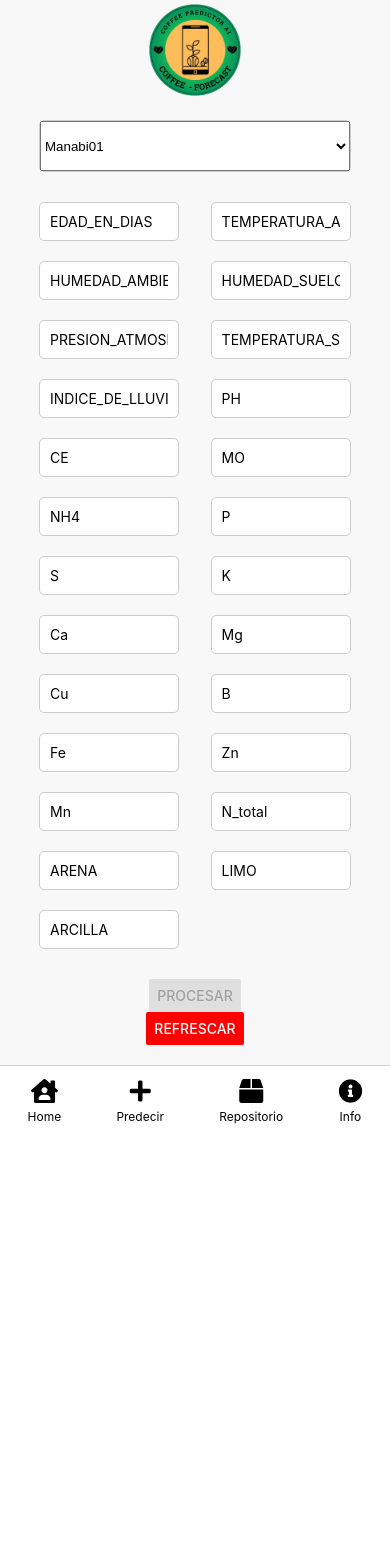
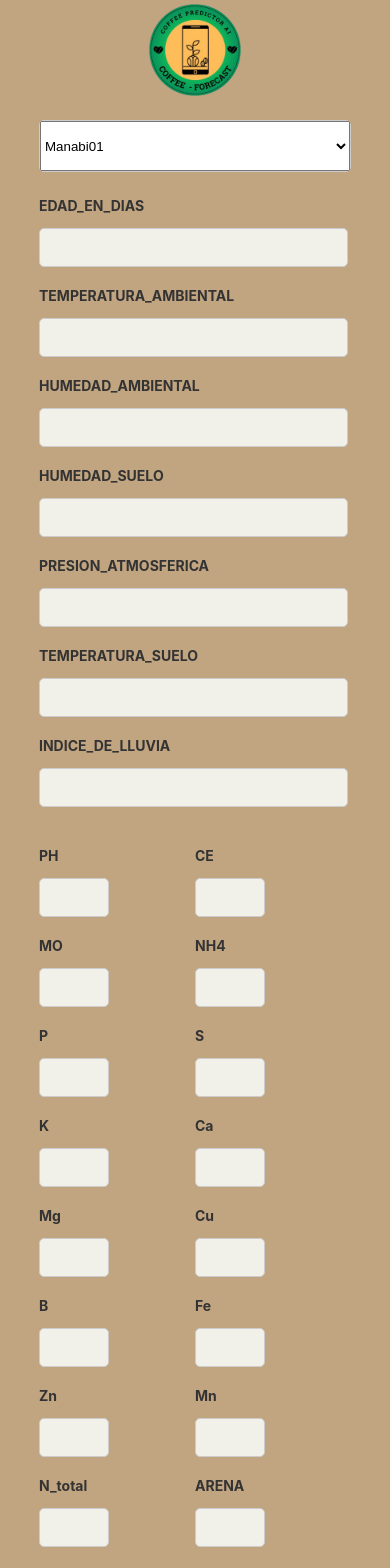
Before and after one commit to EmanuelVMec/PROYECTOCOFFE, a React Native app in the folder proyectcoffee-fix/: screen /SecondScreen in a window 390 px wide. Shown: the top 1568 px of the page. Before the commit the page ends 1135 px from the top, so only its background shows below. Built offline with nearby package versions, Linux system fonts and the light colour scheme.

Commit message:
version 3

```diff
--- a/proyectcoffee-fix/Info.tsx
+++ b/proyectcoffee-fix/Info.tsx
@@ -6,7 +6,7 @@ import Footer from './Footer'; // Asegúrate de que la ruta sea correcta
 const Info = () => {
   return (
     <SafeAreaView style={styles.safeArea}>
-      <ScrollView contentContainerStyle={styles.container}>
+      <ScrollView contentContainerStyle={[styles.container, { paddingBottom: 100 }]}>
         <View style={styles.header}>
           <FontAwesome5 name="coffee" size={28} color="#8B4513" />
           <Text style={styles.title}>COFFEE - FORECAST</Text>
@@ -15,7 +15,7 @@ const Info = () => {
         <View style={styles.section}>
           <Text style={styles.text}>
             El proyecto <Text style={styles.bold}>Desarrollo de una aplicación móvil de predicción automática de producción de café con Inteligencia Artificial </Text>
-            se centra en la creación de un modelo predictivo para optimizar la producción de café en el cantón La Maná.
+            se centra en la creación de una app predictiva para optimizar la producción de café en el sector de Sacha Wiwa en el canton La Maná.
           </Text>
         </View>
 
@@ -55,6 +55,7 @@ const Info = () => {
     <FontAwesome5 name="laptop-code" size={22} color="#FF5722" />
     <Text style={styles.subTitle}>Desarrollo de la Aplicación</Text>
   </View>
+
   <Text style={styles.text}>
     🚀 La aplicación fue desarrollada con <Text style={styles.bold}>React Native</Text>, un framework de código abierto creado por Meta.
   </Text>
@@ -64,7 +65,12 @@ const Info = () => {
   <Text style={styles.text}>
     🤖 La IA utiliza un modelo de aprendizaje basado en <Text style={styles.bold}>árboles de decisión</Text> almacenado en un archivo .pkl.
   </Text>
+  <Text style={styles.text}>
+    👨‍💻 Desarrolladores:{'\n'}
+    <Text style={styles.bold}>• Joshua Emanuel Vinces Manrique{'\n'}• Bryan Alexander Alvarez Real</Text>
+  </Text>
 </View>
+
       </ScrollView>
       <Footer />
     </SafeAreaView>
@@ -74,7 +80,7 @@ const Info = () => {
 const styles = StyleSheet.create({
   safeArea: {
     flex: 1,
-    backgroundColor: '#F4F4F4',
+    backgroundColor: '#c1a480',
   },
   container: {
     padding: 20,
--- a/proyectcoffee-fix/SecondScreen.tsx
+++ b/proyectcoffee-fix/SecondScreen.tsx
@@ -118,24 +118,53 @@ const SecondScreen = () => {
         <Image source={require('./assets/logoapp.png')} style={styles.logo} />
 
         <View style={styles.pickerContainer}>
-          <Picker selectedValue={selectedOption} style={styles.picker} onValueChange={handlePickerChange}>
-            <Picker.Item label="Manabi01" value="0" />
-            <Picker.Item label="Sarchimor" value="1" />
+  <Picker
+  selectedValue={selectedOption}
+  style={styles.picker}
+  onValueChange={handlePickerChange}
+>
+  <Picker.Item label="Manabi01" value="0" color="#003366" />
+  <Picker.Item label="Sarchimor" value="1" color="#003366" />
 </Picker>
 </View>
 
+
+     {/* Campos antes de PH (índice 0 al 6) */}
 <View style={styles.grid}>
-          {Object.keys(inputs).map((key, index) => (
+  {Object.keys(inputs)
+    .slice(0, 7)
+    .map((key, index) => (
+      <View key={index} style={styles.inputGroupSingle}>
+        <Text style={styles.label}>{key}</Text>
         <TextInput
-              key={index}
           style={styles.input}
-              placeholder={key}
           value={inputs[key]}
           keyboardType="numeric"
           onChangeText={(text) => handleInputChange(key, text)}
         />
+      </View>
     ))}
 </View>
+
+{/* Campos desde PH hasta ARCILLA (doble columna) */}
+<View style={styles.doubleColumnGrid}>
+  {Object.keys(inputs)
+    .slice(7)
+    .map((key, index) => (
+      <View key={index} style={styles.inputGroup}>
+        <Text style={styles.label}>{key}</Text>
+        <TextInput
+          style={styles.input}
+          value={inputs[key]}
+          keyboardType="numeric"
+          onChangeText={(text) => handleInputChange(key, text)}
+        />
+      </View>
+    ))}
+</View>
+
+
+
 
         <Button title="Procesar" onPress={handleSubmit} disabled={!isComplete} />
         <Button title="Refrescar" onPress={handleRefresh} color="red" />
@@ -157,12 +186,51 @@ const SecondScreen = () => {
 
 const styles = StyleSheet.create({
   scrollContainer: { flexGrow: 1 },
-  container: { flex: 1, backgroundColor: '#F8F8F8', alignItems: 'center', paddingBottom: 90 },
+  container: { flex: 1, backgroundColor: '#c1a480', alignItems: 'center', paddingBottom: 90 },
+  inputGroupSingle: {
+  width: '220%', // campo completo en una sola columna
+  marginVertical: 5,
+},
+
+inputGroup: {
+  width: '50%', // dos columnas
+  marginVertical: 5,
+},
+
+label: {
+  marginBottom: 4,
+  fontSize: 14,
+  color: '#333',
+  fontWeight: 'bold',
+},
+
+grid1: {
+  width: '80%',
+  marginBottom: 20,
+},
+
+doubleColumnGrid: {
+  flexDirection: 'row',
+  flexWrap: 'wrap',
+  justifyContent: 'space-between',
+  width: '80%',
+  marginBottom: 20,
+},
+
   logo: { width: 100, height: 100, marginBottom: 20 },
-  pickerContainer: { borderWidth: 1, borderColor: '#ccc', borderRadius: 5, marginBottom: 20, backgroundColor: '#FFF', width: '80%' },
+  pickerContainer: { borderWidth: 1, borderColor: '#ccc', borderRadius: 5, marginBottom: 20, backgroundColor: '#f1f0e9', width: '80%' },
   picker: { height: 50, width: '100%' },
   grid: { flexDirection: 'row', flexWrap: 'wrap', justifyContent: 'space-between', marginBottom: 20, width: '80%' },
-  input: { width: '45%', padding: 10, borderWidth: 1, borderColor: '#ccc', marginVertical: 10, borderRadius: 5, backgroundColor: '#FFF' },
+input: {
+  width: '45%',
+  padding: 10,
+  borderWidth: 1,
+  borderColor: '#ccc',
+  marginVertical: 10,
+  borderRadius: 5,
+  backgroundColor: '#f1f0e9',
+  color: '#003366' // Azul oscuro
+},
   resultContainer: { marginTop: 20, padding: 10, backgroundColor: '#FFF', borderRadius: 5, width: '80%', alignItems: 'center', borderWidth: 1, borderColor: '#ccc' },
   resultTitle: { fontSize: 16, fontWeight: 'bold', marginBottom: 10 },
   resultText: { fontSize: 14 },
--- a/proyectcoffee-fix/app.json
+++ b/proyectcoffee-fix/app.json
@@ -1,8 +1,8 @@
 {
   "expo": {
-    "name": "proyectcoffee-fix",
+    "name": "Coffee Forecast",
     "slug": "proyectcoffee-fix",
-    "version": "1.0.0",
+    "version": "1.0.3",
     "orientation": "portrait",
     "icon": "./assets/logoapp.png",
     "userInterfaceStyle": "light",
@@ -17,13 +17,19 @@
     },
     "android": {
       "adaptiveIcon": {
-        "foregroundImage": "./assets/adaptive-icon.png",
+        "foregroundImage": "./assets/logoapp.png",
         "backgroundColor": "#008000"
       },
-      "edgeToEdgeEnabled": true
+      "edgeToEdgeEnabled": true,
+      "package": "com.emanuelvmec.proyectcoffeefix"
     },
     "web": {
       "favicon": "./assets/favicon.png"
+    },
+    "extra": {
+      "eas": {
+        "projectId": "04e60cab-d447-4c84-93d3-861a1a3fe008"
+      }
     }
   }
 }
--- a/proyectcoffee-fix/package.json
+++ b/proyectcoffee-fix/package.json
@@ -13,6 +13,7 @@
     "@react-navigation/native": "^7.1.9",
     "@react-navigation/stack": "^7.3.2",
     "expo": "~53.0.9",
+    "expo-linear-gradient": "~14.1.4",
     "expo-status-bar": "~2.2.3",
     "react": "19.0.0",
     "react-native": "0.79.2",
```
Also changed, not shown: proyectcoffee-fix/eas.json (added, +21 -0 lines), 1 other file (tests, documents, lock files or other folders). Lines whose indentation alone changed are shown as unchanged.
